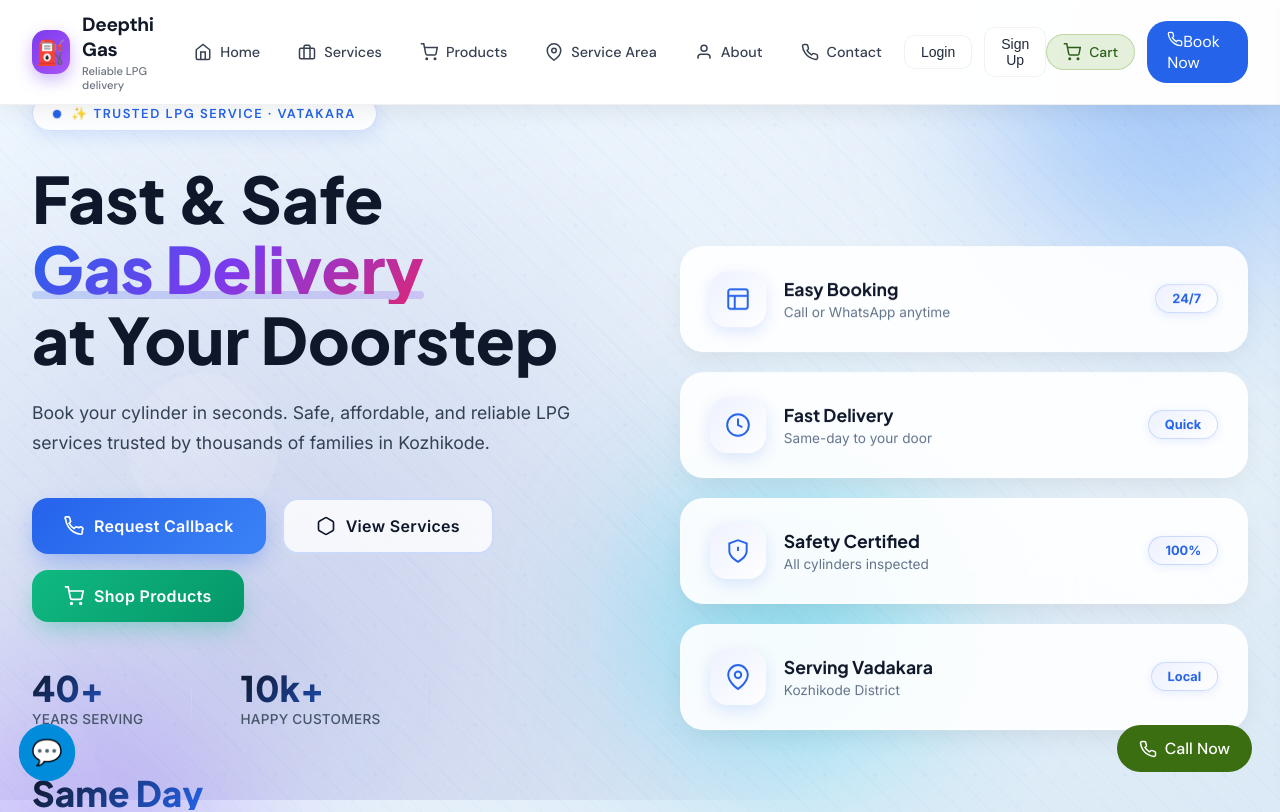
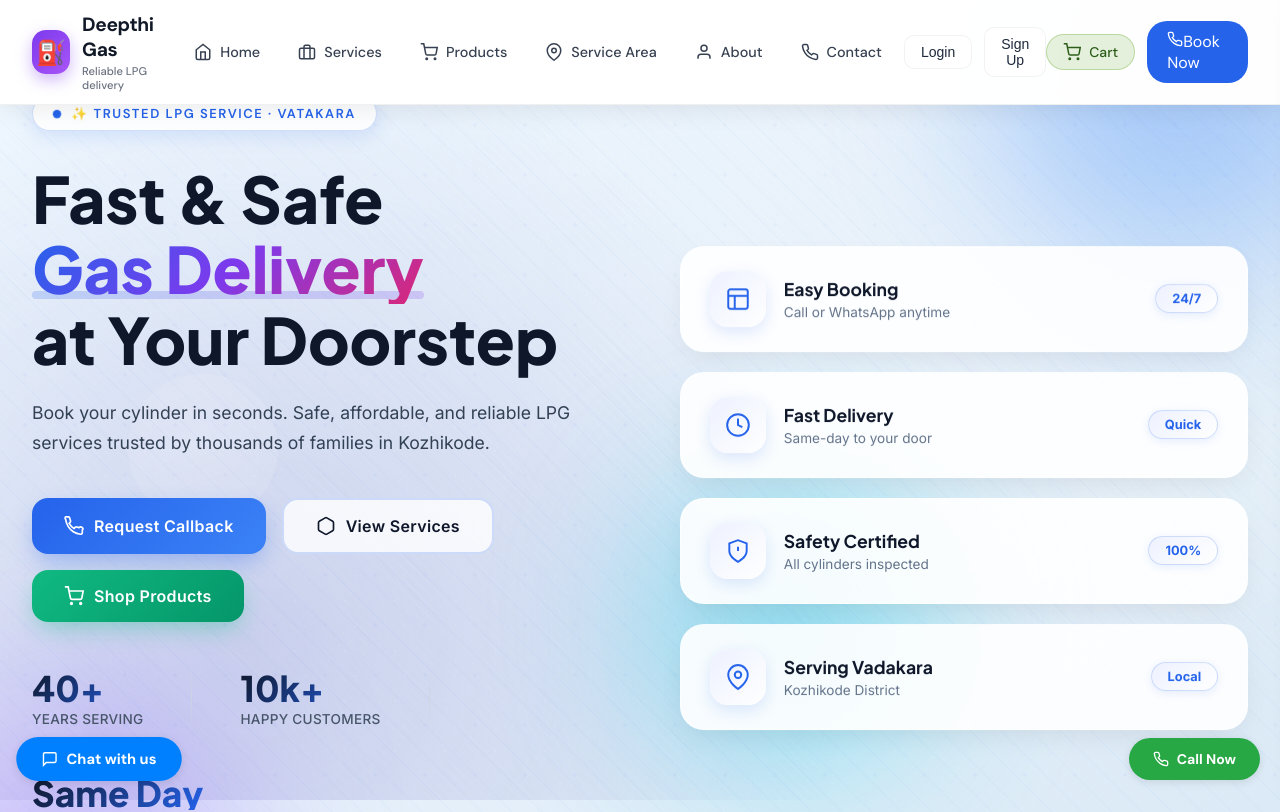
Before and after one commit to Pranavrkvtk/deepthigasReactjs, a React (Vite) app: page / in a window 1280 px wide. Shown: the top 812 px of the page. Built offline with nearby package versions, Linux system fonts and the light colour scheme; a web font is replaced by a local one.

Commit message:
it good here

```diff
--- a/src/App.jsx
+++ b/src/App.jsx
@@ -313,13 +313,6 @@ export default function App() {
           />
         </main>
 
-        {/* FLOATING CALL */}
-        <a href="tel:+918078801349" className="floating-call">
-          <svg width="18" height="18" viewBox="0 0 24 24" fill="none" stroke="currentColor" strokeWidth="2">
-            <path d="M22 16.92v3a2 2 0 0 1-2.18 2 19.79 19.79 0 0 1-8.63-3.07 19.5 19.5 0 0 1-6.09-6.09 19.79 19.79 0 0 1-3.07-8.63A2 2 0 0 1 4.11 2h3a2 2 0 0 1 2 1.72c.127.96.362 1.903.7 2.81a2 2 0 0 1-.45 2.11L8 9.91a16 16 0 0 0 6 6l1.27-1.27a2 2 0 0 1 2.11-.45c.907.339 1.85.574 2.81.7A2 2 0 0 1 22 16.92z" />
-          </svg>
-          Call Now
-        </a>
 
         <ChatBot />
         <Footer />
--- a/src/components/ChatBot.jsx
+++ b/src/components/ChatBot.jsx
@@ -34,39 +34,272 @@ export default function ChatBot() {
 
   return (
     <>
-      {/* FLOAT BUTTON */}
-      <div className="chat-toggle" onClick={() => setOpen(!open)}>
-        💬
+      {/* FLOATING ACTION BUTTONS ROW */}
+      <div
+        className="floating-actions"
+        style={{
+          position: "fixed",
+          bottom: "20px",
+          left: "0",
+          right: "0",
+          display: "flex",
+          justifyContent: "space-between",
+          alignItems: "center",
+          padding: "0 20px",
+          zIndex: 1000,
+          gap: "12px"
+        }}
+      >
+
+
+        {/* Chat Button - Center/Right Side */}
+        <div style={{ display: "flex", gap: "12px", flex: "1", justifyContent: "flex-end" }}>
+          <div
+            className="chat-toggle"
+            onClick={() => setOpen(!open)}
+            style={{
+              backgroundColor: "#0080ff",
+              color: "#fff",
+              display: "flex",
+              alignItems: "center",
+              justifyContent: "center",
+              gap: "8px",
+              padding: "12px 24px",
+              borderRadius: "40px",
+              cursor: "pointer",
+              fontWeight: "bold",
+              fontSize: "14px",
+              boxShadow: "0 2px 8px rgba(0,0,0,0.1)",
+              transition: "all 0.3s ease"
+            }}
+            onMouseEnter={(e) => e.currentTarget.style.transform = "translateY(-2px)"}
+            onMouseLeave={(e) => e.currentTarget.style.transform = "translateY(0)"}
+          >
+            <svg
+              width="16"
+              height="16"
+              viewBox="0 0 24 24"
+              fill="none"
+              stroke="currentColor"
+              strokeWidth="2"
+            >
+              <path d="M21 15a2 2 0 0 1-2 2H7l-4 4V5a2 2 0 0 1 2-2h14a2 2 0 0 1 2 2z" />
+            </svg>
+            Chat with us
+          </div>
+
+          {/* Call Button - Far Right */}
+          <a
+            href="tel:+918078801349"
+            className="call-btn"
+            style={{
+              backgroundColor: "#28a745",
+              color: "#fff",
+              display: "flex",
+              alignItems: "center",
+              justifyContent: "center",
+              gap: "8px",
+              padding: "12px 24px",
+              borderRadius: "40px",
+              textDecoration: "none",
+              fontWeight: "bold",
+              fontSize: "14px",
+              boxShadow: "0 2px 8px rgba(0,0,0,0.1)",
+              transition: "all 0.3s ease"
+            }}
+            onMouseEnter={(e) => e.target.style.transform = "translateY(-2px)"}
+            onMouseLeave={(e) => e.target.style.transform = "translateY(0)"}
+          >
+            <svg
+              width="16"
+              height="16"
+              viewBox="0 0 24 24"
+              fill="none"
+              stroke="currentColor"
+              strokeWidth="2"
+            >
+              <path d="M22 16.92v3a2 2 0 0 1-2.18 2 19.79 19.79 0 0 1-8.63-3.07 19.5 19.5 0 0 1-6.09-6.09 19.79 19.79 0 0 1-3.07-8.63A2 2 0 0 1 4.11 2h3a2 2 0 0 1 2 1.72c.127.96.362 1.903.7 2.81a2 2 0 0 1-.45 2.11L8 9.91a16 16 0 0 0 6 6l1.27-1.27a2 2 0 0 1 2.11-.45c.907.339 1.85.574 2.81.7A2 2 0 0 1 22 16.92z" />
+            </svg>
+            Call Now
+          </a>
+        </div>
       </div>
 
       {/* CHAT WINDOW */}
       {open && (
-        <div className="chat-box">
+        <div
+          className="chat-box"
+          style={{
+            position: "fixed",
+            bottom: "100px",
+            right: "20px",
+            width: "350px",
+            height: "500px",
+            backgroundColor: "#fff",
+            borderRadius: "12px",
+            boxShadow: "0 4px 20px rgba(0,0,0,0.15)",
+            display: "flex",
+            flexDirection: "column",
+            zIndex: 1001,
+            overflow: "hidden",
+            animation: "slideUp 0.3s ease"
+          }}
+        >
 
-          <div className="chat-header">
-            DeepthiGas Support
+          <div
+            className="chat-header"
+            style={{
+              background: "linear-gradient(135deg, #5A9E1A, #2c5e1a)",
+              color: "#fff",
+              padding: "16px",
+              fontWeight: "bold",
+              fontSize: "16px",
+              display: "flex",
+              justifyContent: "space-between",
+              alignItems: "center"
+            }}
+          >
+            <span>DeepthiGas Support</span>
+            <button
+              onClick={() => setOpen(false)}
+              style={{
+                background: "none",
+                border: "none",
+                color: "#fff",
+                cursor: "pointer",
+                fontSize: "20px",
+                padding: "0",
+                width: "24px",
+                height: "24px",
+                display: "flex",
+                alignItems: "center",
+                justifyContent: "center"
+              }}
+            >
+              ✕
+            </button>
           </div>
 
-          <div className="chat-body">
+          <div
+            className="chat-body"
+            style={{
+              flex: 1,
+              overflowY: "auto",
+              padding: "16px",
+              display: "flex",
+              flexDirection: "column",
+              gap: "8px"
+            }}
+          >
             {messages.map((msg, i) => (
-              <div key={i} className={`msg ${msg.from}`}>
+              <div
+                key={i}
+                style={{
+                  maxWidth: "80%",
+                  padding: "8px 12px",
+                  borderRadius: "12px",
+                  alignSelf: msg.from === "user" ? "flex-end" : "flex-start",
+                  backgroundColor: msg.from === "user" ? "#5A9E1A" : "#f1f3f4",
+                  color: msg.from === "user" ? "#fff" : "#333",
+                  fontSize: "14px"
+                }}
+              >
                 {msg.text}
               </div>
             ))}
           </div>
 
-          <div className="chat-input">
+          <div
+            className="chat-input"
+            style={{
+              display: "flex",
+              padding: "12px",
+              borderTop: "1px solid #e5e7eb",
+              gap: "8px"
+            }}
+          >
             <input
               type="text"
               placeholder="Type message..."
               value={input}
               onChange={(e) => setInput(e.target.value)}
+              onKeyPress={(e) => e.key === "Enter" && sendMessage()}
+              style={{
+                flex: 1,
+                padding: "10px",
+                border: "1px solid #e5e7eb",
+                borderRadius: "8px",
+                outline: "none",
+                fontSize: "14px"
+              }}
             />
-            <button onClick={sendMessage}>Send</button>
+            <button
+              onClick={sendMessage}
+              style={{
+                padding: "10px 20px",
+                backgroundColor: "#5A9E1A",
+                color: "#fff",
+                border: "none",
+                borderRadius: "8px",
+                cursor: "pointer",
+                fontWeight: "bold"
+              }}
+            >
+              Send
+            </button>
           </div>
 
         </div>
       )}
+
+      <style>{`
+        @keyframes slideUp {
+          from {
+            opacity: 0;
+            transform: translateY(20px);
+          }
+          to {
+            opacity: 1;
+            transform: translateY(0);
+          }
+        }
+
+        @media (max-width: 768px) {
+          .floating-actions {
+            padding: 0 12px !important;
+            gap: 8px !important;
+          }
+
+          .safety-btn,
+          .chat-toggle,
+          .call-btn {
+            padding: 10px 16px !important;
+            font-size: 12px !important;
+          }
+
+          .chat-box {
+            width: calc(100% - 40px) !important;
+            right: 20px !important;
+            left: 20px !important;
+            bottom: 100px !important;
+          }
+        }
+
+        @media (max-width: 480px) {
+          .safety-btn span,
+          .chat-toggle span,
+          .call-btn span {
+            display: none;
+          }
+
+          .safety-btn,
+          .chat-toggle,
+          .call-btn {
+            padding: 12px !important;
+            min-width: 44px;
+          }
+        }
+      `}</style>
     </>
   );
 }
```
Also changed, not shown: src/components/Header.jsx (+86 -33 lines).
